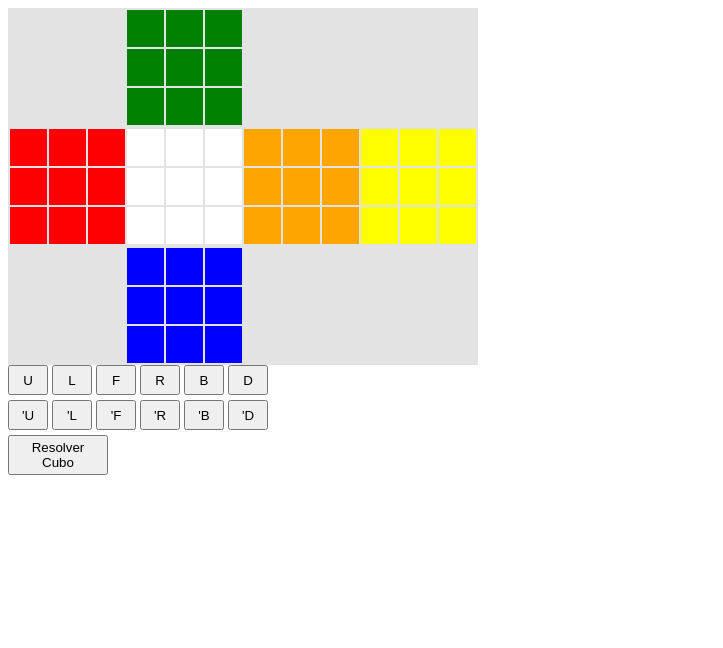
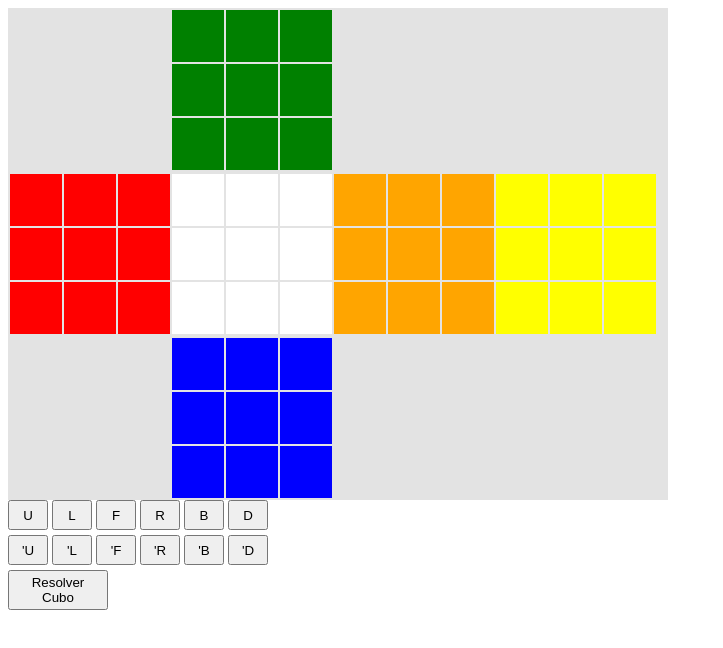
Before and after one commit to MarlonDaSilvaMartins/rubiks, a plain HTML site: page index.html in a window 1280 px wide. Shown: the whole page, without its empty margins (0-723 px from the left). Drawn offline with Linux system fonts and the light colour scheme.

Commit message:
Add files via upload

```diff
--- a/style.css
+++ b/style.css
@@ -1,6 +1,6 @@
 td{
-    width: 35px;
-    height: 35px;
+    width: 50px;
+    height: 50px;
 }
 
 #movementButton{
@@ -17,9 +17,9 @@ td{
 
 #canvas{
     background-color: #E3E3E3;
-    width: 470px;
+    width: 660px;
 }
 
 #upper, #down{
-    margin-left: 117px;
+    margin-left: 162px;
 }
```
